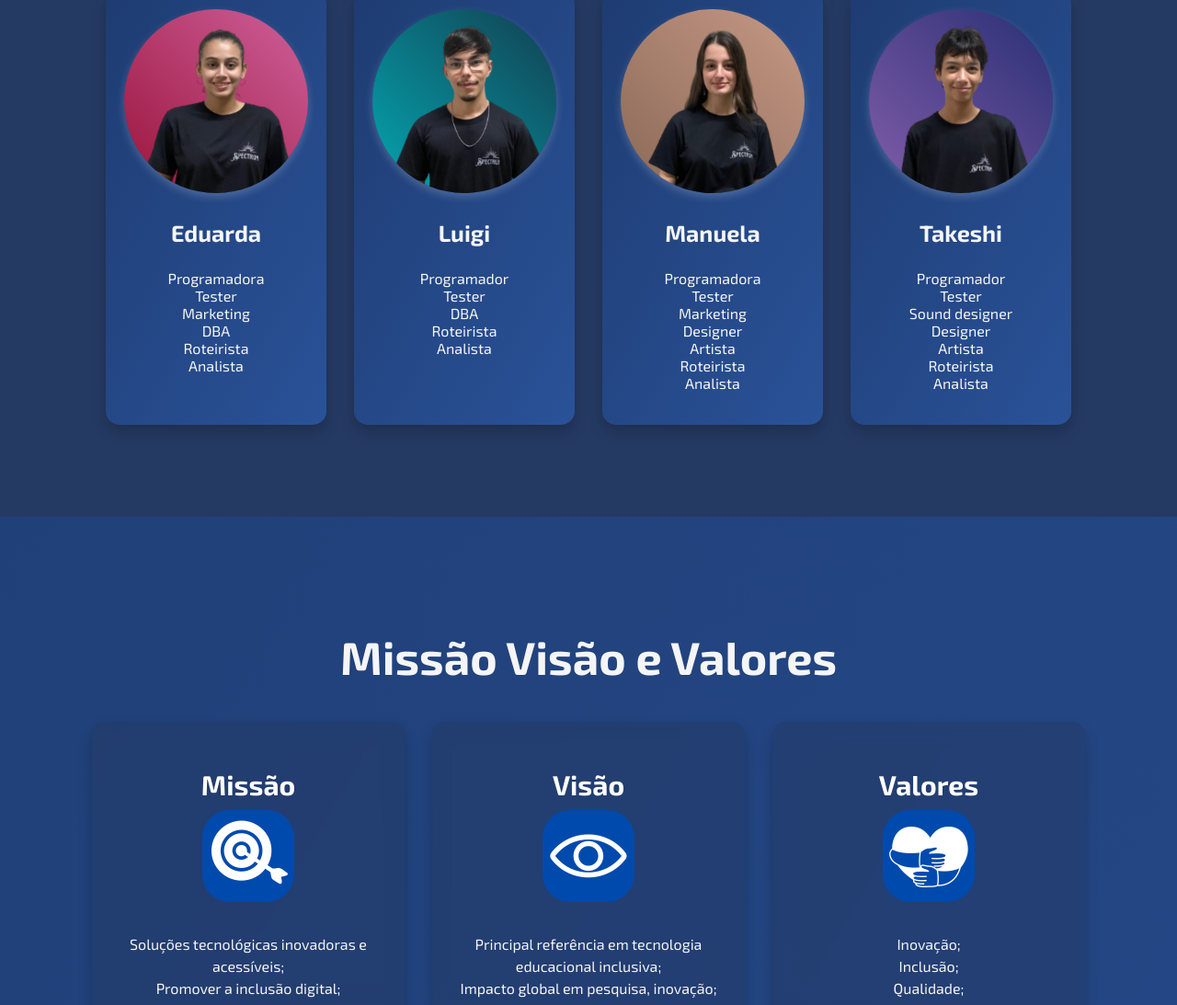
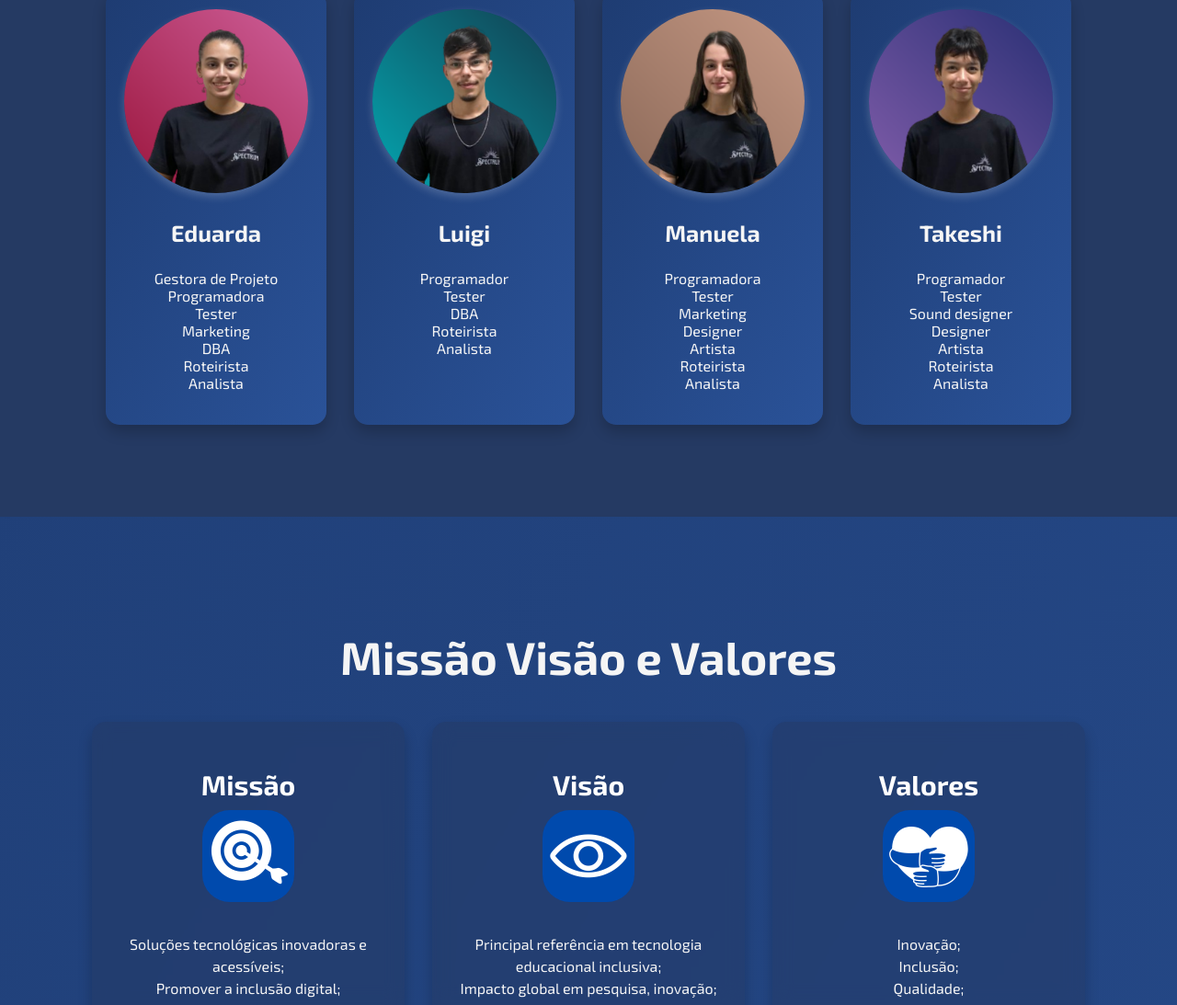
Before and after one commit to GitSpectrumCode/site-spectruum, a plain HTML site: page index.html in a window 1280 px wide. Shown: the part 1223-2316 px from the top of the page at 92% size. Drawn offline with Linux system fonts and the light colour scheme.

Commit message:
Update index.html

```diff
--- a/index.html
+++ b/index.html
@@ -35,7 +35,8 @@
             <div class="card">
                 <img src="Eduarda.png" alt="Eduarda">
                 <h3 style="font-size: 25px;">Eduarda</h3>
-                <p>Programadora<br>
+                <p> Gestora de Projeto<br>
+                    Programadora<br>
                     Tester<br>
                     Marketing<br>
                     DBA<br>
```
